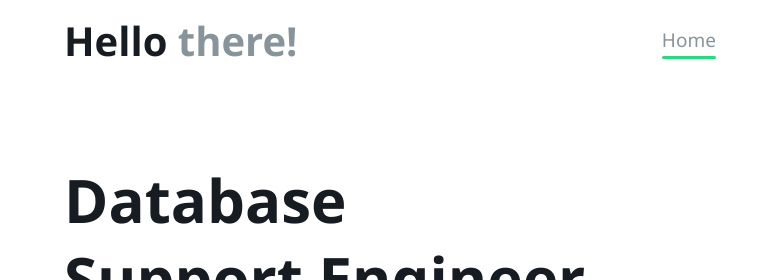
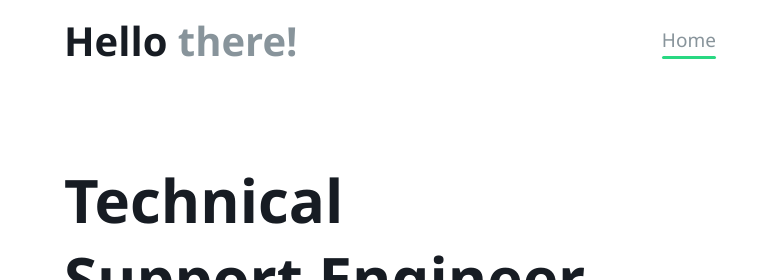
Before and after one commit to iPrabu14/Portfolio, a plain HTML site: page index.html in a window 1280 px wide. Shown: the top 280 px of the page, 0-777 px from the left. Drawn offline with Linux system fonts and the light colour scheme.

Commit message:
Update index.html

```diff
--- a/index.html
+++ b/index.html
@@ -24,7 +24,7 @@
     <header>
         <div class="container header-container">
             <div class="header-left">
-                <h1>Database<br>Support Engineer</h1>
+                <h1>Technical<br>Support Engineer</h1>
                 <h3>Hi, I'm Prabu</h3>
                 <p>
                     Application Support Engineer with 2+ years of experience in providing application support from development to production. Solid ability to work well with vendors on various projects or to troubleshoot issues. Strong knowledge of  Microsoft SQL Server  and similar database management systems. Impressive ability to identify problems and offer preventative cost-saving solutions.
```
